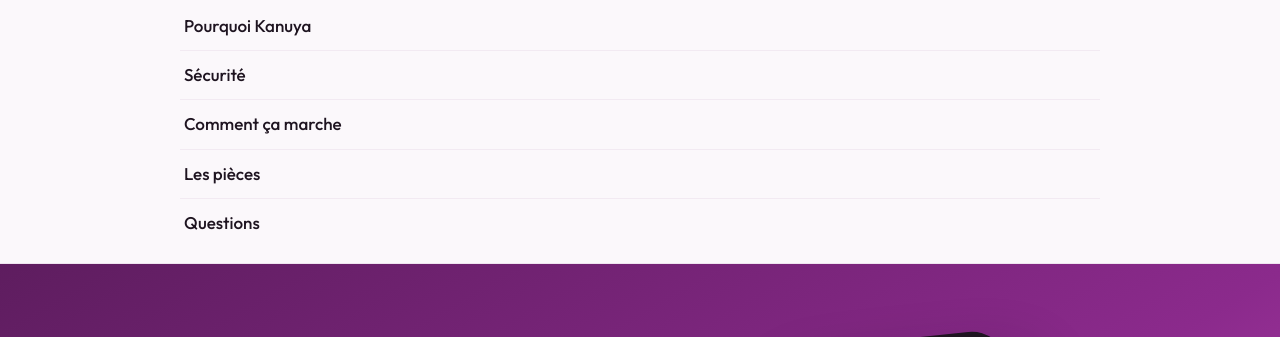
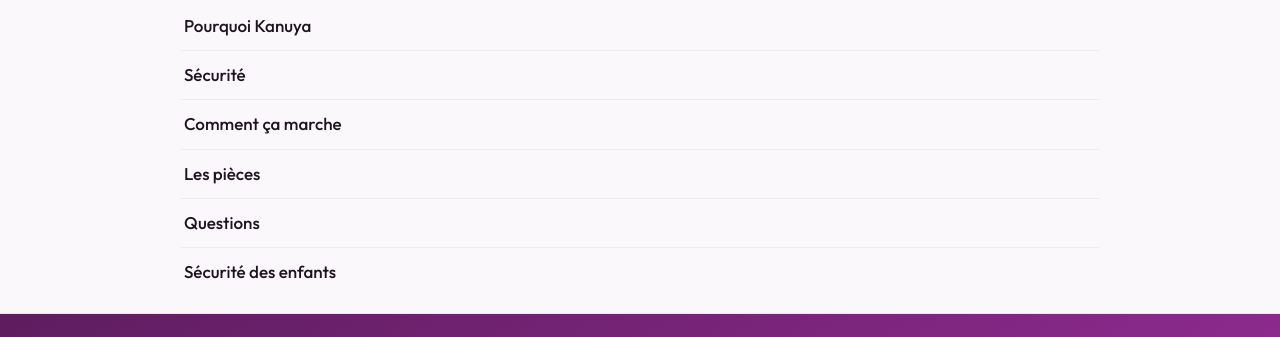
Before and after one commit to 0xabdoulaye/kanuya, a plain HTML site: page index.html in a window 1280 px wide. Both pictures are taken after a click on the button "Menu". Shown: the part 71-408 px from the top of the page. Drawn offline with Linux system fonts and the light colour scheme.

Commit message:
Menu : Sécurité des enfants

```diff
--- a/index.html
+++ b/index.html
@@ -118,6 +118,7 @@
     <a href="#etapes">Comment ça marche</a>
     <a href="#pieces">Les pièces</a>
     <a href="#faq">Questions</a>
+    <a href="securite-enfants.html">Sécurité des enfants</a>
   </nav>
 </header>
 
```
